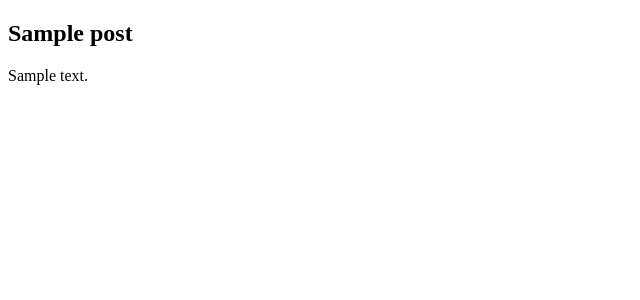
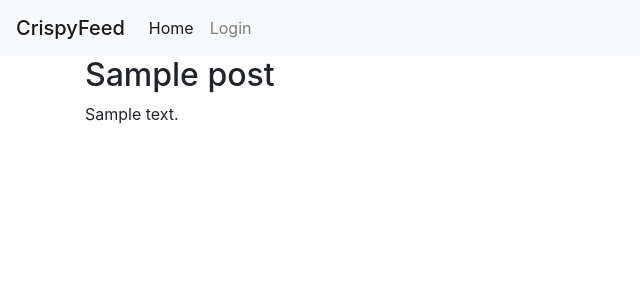
Before and after one commit to Vaugert/Crispy-feed, a Django app: template templates/index.html in a window 1280 px wide. Shown: the top 300 px of the page, without its empty margins (0-640 px from the left). Run offline with Django 3.2, Linux system fonts and the light colour scheme; the template is opened without the code that fills it: values that come from a table or form of the project are taken from there, others are empty; tables that the repository leaves empty hold one stand-in row (values such as "Sample post"); parts of the project's set-up code (start-up, migrations or seed data) failed here and were passed over.

Commit message:
create navbar and install bootstrap

```diff
--- a/feed/views.py
+++ b/feed/views.py
@@ -7,6 +7,7 @@
     posts = Post.objects.all()
     context = {
         'posts': posts
+
         }
     return render(request, 'index.html', context)
 
@@ -21,7 +22,7 @@
 
     if request.method == 'POST':
 
-        name = request..get('author')
+
 
         return redirect ('home_screen')
     return render(request, 'templates/post_details.html' )
--- a/templates/base.html
+++ b/templates/base.html
@@ -5,8 +5,37 @@
     <meta http-equiv="X-UA-Compatible" content="IE=edge">
     <meta name="viewport" content="width=device-width, initial-scale=1.0">
     <title>Document</title>
+    <link rel="stylesheet" href="https://cdn.jsdelivr.net/npm/bootstrap@4.6.1/dist/css/bootstrap.min.css" integrity="sha384-zCbKRCUGaJDkqS1kPbPd7TveP5iyJE0EjAuZQTgFLD2ylzuqKfdKlfG/eSrtxUkn" crossorigin="anonymous">
 </head>
 <body>
+    <nav class="navbar navbar-expand-sm navbar-light bg-light">
+
+        <a href="#" class="navbar-brand mb-0 h1">
+            CrispyFeed
+        </a>
+        <button type="button" data-bs-toggle="collapse" data-bs-target="#navbarNav" class="navbar-toggler"  class="navbar-toggler"  aria-controls="navbarNav" aria-expanded="false" aria-label="Toggle navigation">
+            <span class="navbar-toggler-icon"></span>
+        </button>
+            <div class="collapse navbar-collapse" id="navbarNav">
+                <ul class="navbar-nav">
+                    <li class="nav-item active">
+                        <a href="#" class="nav-link active">
+                            Home
+                        </a>
+                    </li>
+                    <li class="nav-item">
+                        <a href="#" class="nav-link">
+                            Login
+                        </a>
+                    </li>
+                </ul>
+            </div>
+
+
+
+    </nav>
+
+
     {% block content %}
     {% endblock %}
 
```
